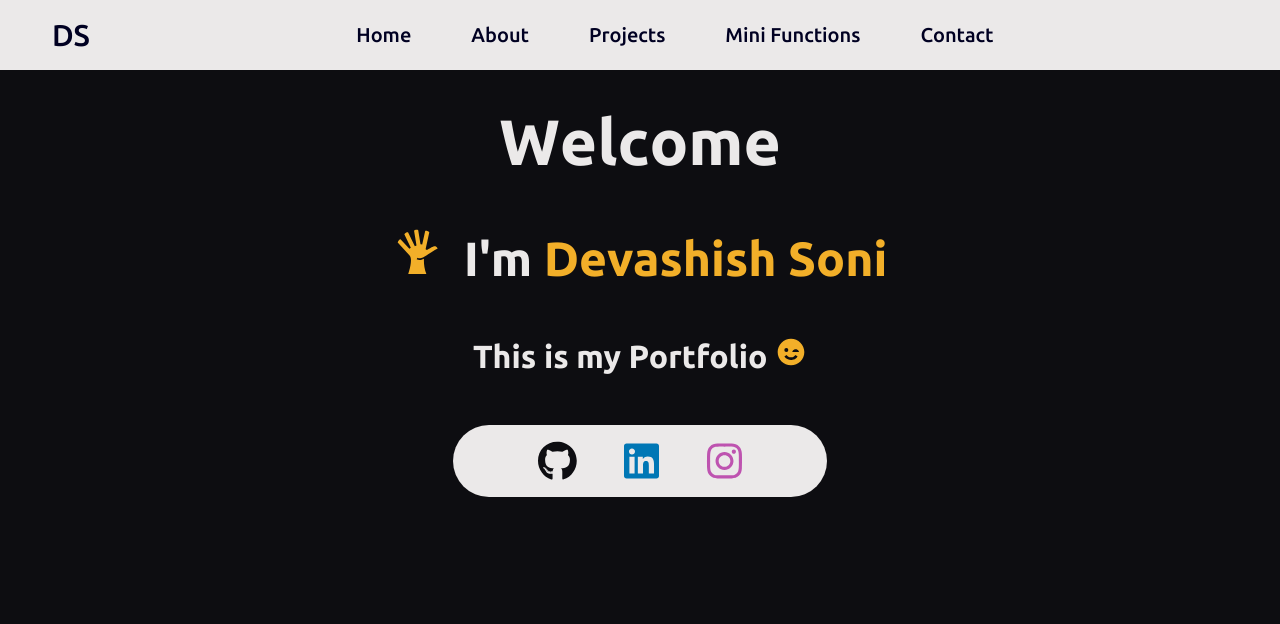
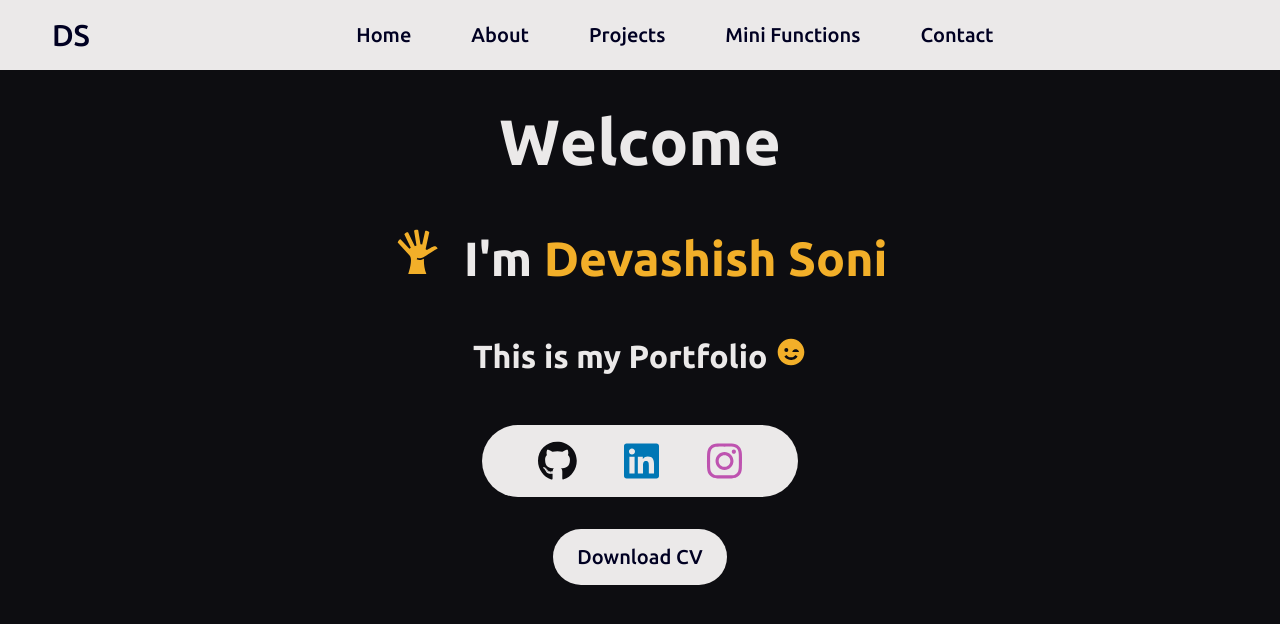
Before and after one commit to devashishsoni98/my-portfolio, a React (Create React App) app: page / in a window 1280 px wide. Shown: the top 624 px of the page. Built offline with nearby package versions, Linux system fonts and the light colour scheme.

Commit message:
adding the download cv button

```diff
--- a/src/components/About/about.jsx
+++ b/src/components/About/about.jsx
@@ -25,7 +25,16 @@ const About = () => {
             </p>
           </div>
         </div>
-
+        <div className="cv-container" style={{marginTop:"1rem"}}>
+        <a
+            href="CV_DEVASHISH_ SONI.pdf"
+            download="CV_DevashishSoni"
+            className="ccv social"
+            target="_blank"
+          >
+            Download CV
+          </a>
+        </div>
         <div class="split right">
           <img
           className="imge"
--- a/src/components/Home/Home.js
+++ b/src/components/Home/Home.js
@@ -52,6 +52,16 @@ const Home = () => {
             <FontAwesomeIcon icon={faInstagram} size="2x" />
           </a>
         </div>
+        <div className="cv-container">
+        <a
+            href="CV_DEVASHISH_ SONI.pdf"
+            download="CV_DevashishSoni"
+            className="ccv social"
+            target="_blank"
+          >
+            Download CV
+          </a>
+        </div>
       </div>
     </>
   );
--- a/src/index.css
+++ b/src/index.css
@@ -235,10 +235,25 @@ html {
 .social-container {
   background: #ebe9e9;
   padding: 1rem 2rem;
-  display: flex;
-  justify-content: center;
+  display: block;
+  margin-left: auto;
+  margin-right: auto;
   border-radius: 4rem;
-  margin: 1rem 35%;
+  margin-bottom: 2rem;
+  width: -moz-fit-content;
+  width: fit-content;
+}
+
+.cv-container {
+  background: #ebe9e9;
+  padding: 1rem 1rem;
+  border-radius: 4rem;
+  display: block;
+  margin-left: auto;
+  margin-right: auto;
+  width: -moz-fit-content;
+  width: fit-content;
+  align-items: center;
 }
 
 a.social {
--- a/src/index.scss
+++ b/src/index.scss
@@ -239,10 +239,23 @@ html {
 .social-container {
   background: #ebe9e9;
   padding: 1rem 2rem;
-  display: flex;
-  justify-content: center;
+  display: block;
+  margin-left: auto;
+  margin-right: auto;
   border-radius: 4rem;
-  margin: 1rem 35%;
+  margin-bottom: 2rem;
+  width: fit-content;
+}
+
+.cv-container {
+  background: #ebe9e9;
+  padding: 1rem 1rem;
+  border-radius: 4rem;
+  display: block;
+  margin-left: auto;
+  margin-right: auto;
+  width: fit-content;
+  align-items: center;
 }
 
 a.social {
```
Also changed, not shown: 2 other files (tests, documents, lock files or other folders).
